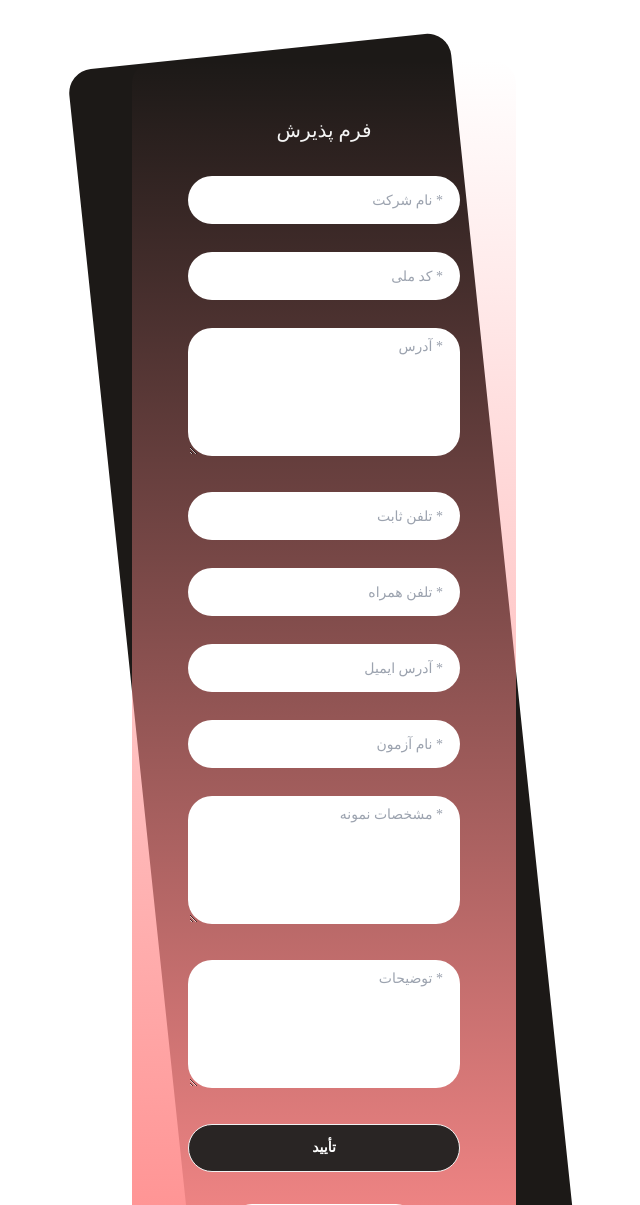
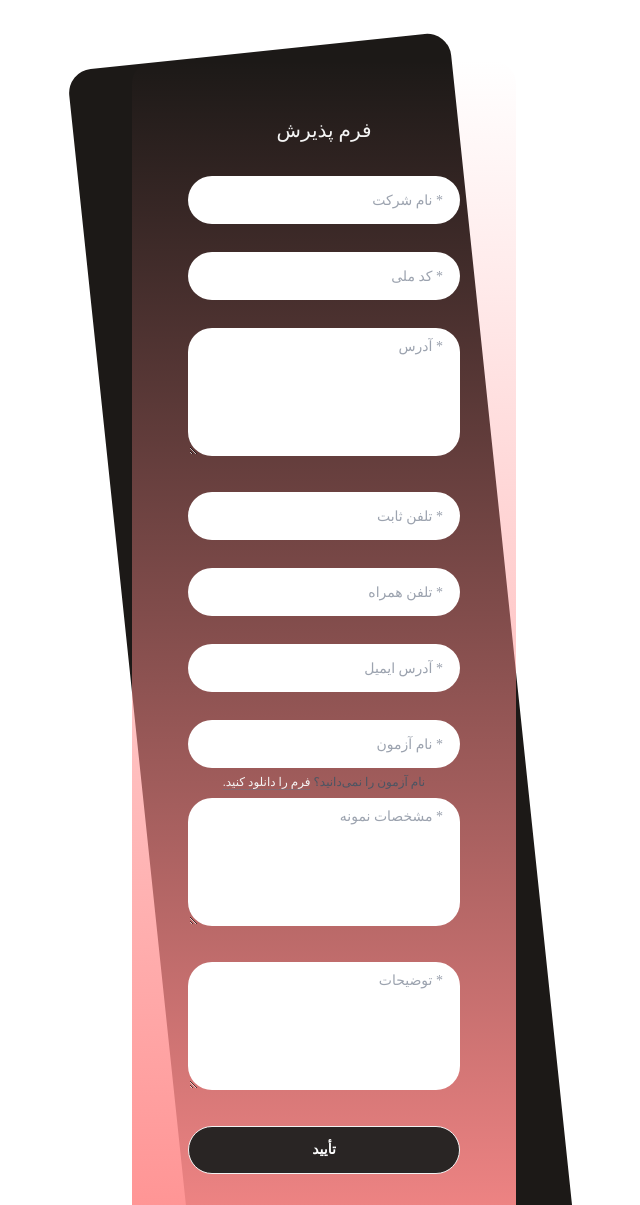
Before and after one commit to PouyaBaniadam2000/SharifLaboratory, a Django app: page /admission/form in a window 1280 px wide. Shown: the top 1205 px of the page, without its empty margins (316-956 px from the left). Run offline with Django 4.2, Linux system fonts and the light colour scheme; data comes from the database, SQL or seed files in the repository; both versions use the stored data as it was after the commit; some libraries are stand-ins or nearby versions.

Commit message:
Some small bug fixes.

```diff
--- a/admission/templates/admission/admission_form.html
+++ b/admission/templates/admission/admission_form.html
@@ -100,8 +100,13 @@
                                     {{ form.test_name.errors }}
                                 </div>
                             {% endif %}
-                            <br>
-                            <br>
+
+                            <p style="margin-top: -2px;" class="mt-6 text-xs text-gray-600 text-center leading-8">
+                                نام آزمون را نمی‌دانید؟
+                                <a style="color: whitesmoke" href="{% static 'assets/files/test_names.pdf' %}" download="true" class="border-b border-gray-500 border-dotted">
+                                    فرم را دانلود کنید.
+                                </a>
+                            </p>
 
                             {{ form.instance_details|attr:"class:textarea w-full h-32 rounded-3xl focus:outline-none placeholder:text-sm"|attr:"placeholder:* مشخصات نمونه" }}
                             {% if form.instance_details.errors %}
```
Also changed, not shown: account/templates/account/register.html (+7 -1 lines), db.sqlite3, 1 other file.
